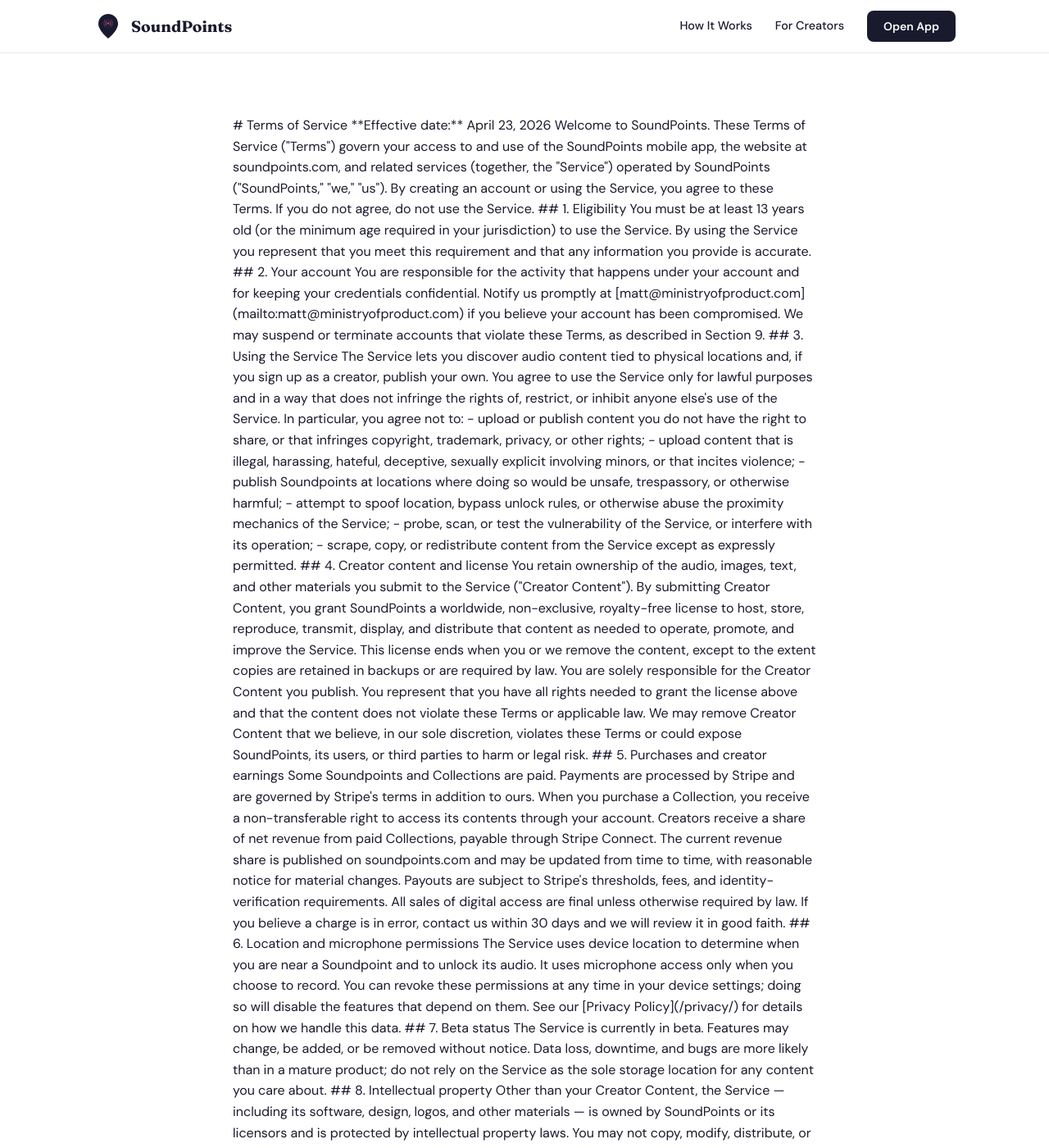
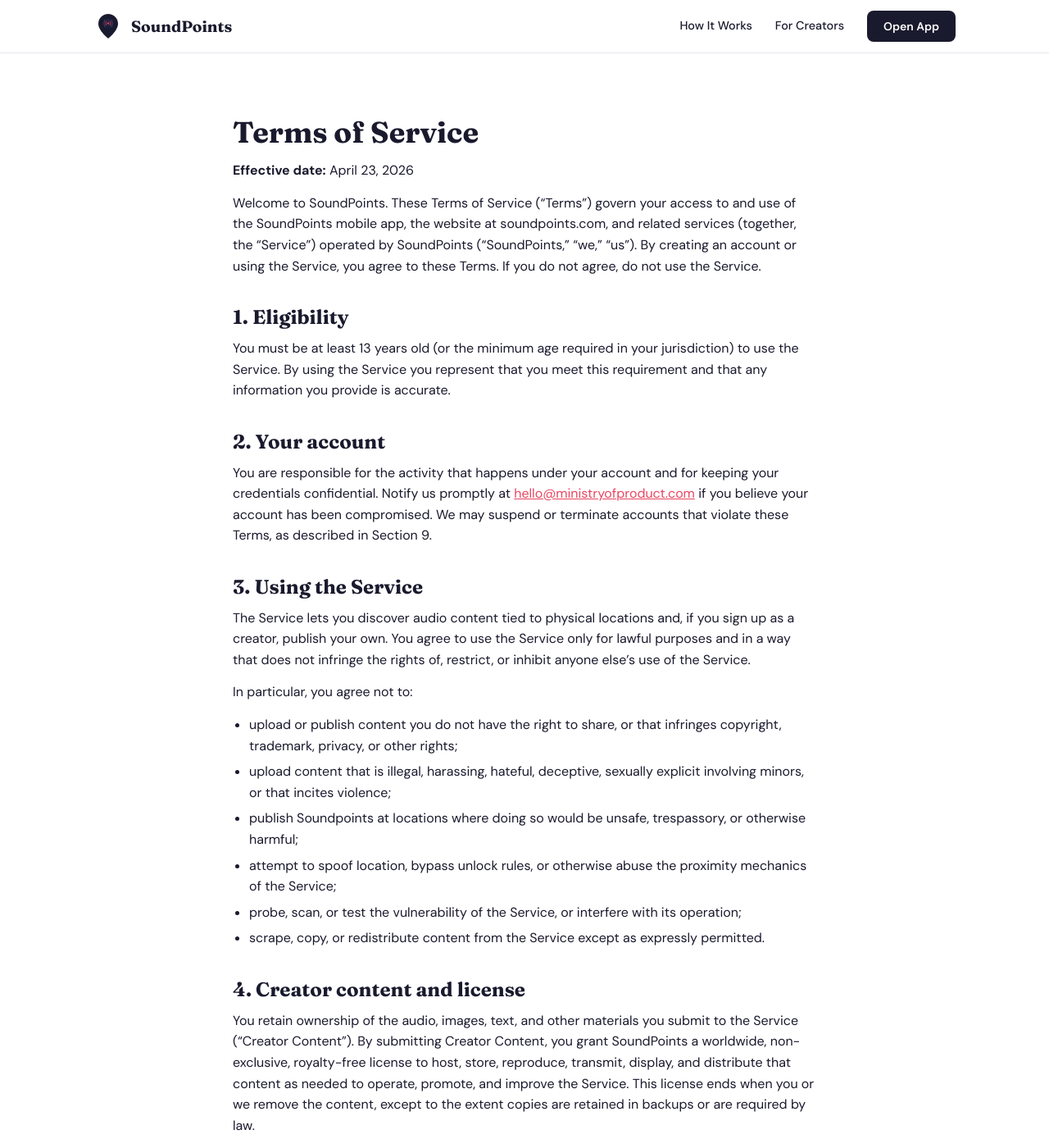
Before and after one commit to SoundPoints/soundpoints_website, a Jekyll site: the page built from terms.md, in a window 1280 px wide and 1400 px high. Shown: the whole window at 82% size. Built offline with Jekyll 4.4.1, drawn with Linux system fonts in a browser that asks for light colours; some of the changed text lies outside the part shown.

Commit message:
Fix legal page rendering and switch contact to hello@
kramdown does not parse markdown inside block-level HTML by default,
so the <article class="legal"> wrapper was causing the raw markdown
to be emitted verbatim instead of being converted to <h1>/<h2>/<p>
etc. Added markdown="1" to the wrapper on both pages.

Also switched the contact email from matt@ to hello@ministryofproduct.com
on both pages.

```diff
--- a/terms.md
+++ b/terms.md
@@ -5,7 +5,7 @@
 permalink: /terms/
 ---
 
-<article class="legal">
+<article class="legal" markdown="1">
 
 # Terms of Service
 
@@ -19,7 +19,7 @@
 
 ## 2. Your account
 
-You are responsible for the activity that happens under your account and for keeping your credentials confidential. Notify us promptly at [matt@ministryofproduct.com](mailto:matt@ministryofproduct.com) if you believe your account has been compromised. We may suspend or terminate accounts that violate these Terms, as described in Section 9.
+You are responsible for the activity that happens under your account and for keeping your credentials confidential. Notify us promptly at [hello@ministryofproduct.com](mailto:hello@ministryofproduct.com) if you believe your account has been compromised. We may suspend or terminate accounts that violate these Terms, as described in Section 9.
 
 ## 3. Using the Service
 
@@ -90,6 +90,6 @@
 
 ## 15. Contact
 
-Questions about these Terms: [matt@ministryofproduct.com](mailto:matt@ministryofproduct.com).
+Questions about these Terms: [hello@ministryofproduct.com](mailto:hello@ministryofproduct.com).
 
 </article>
```
Also changed, not shown: privacy.md (+2 -2 lines).
